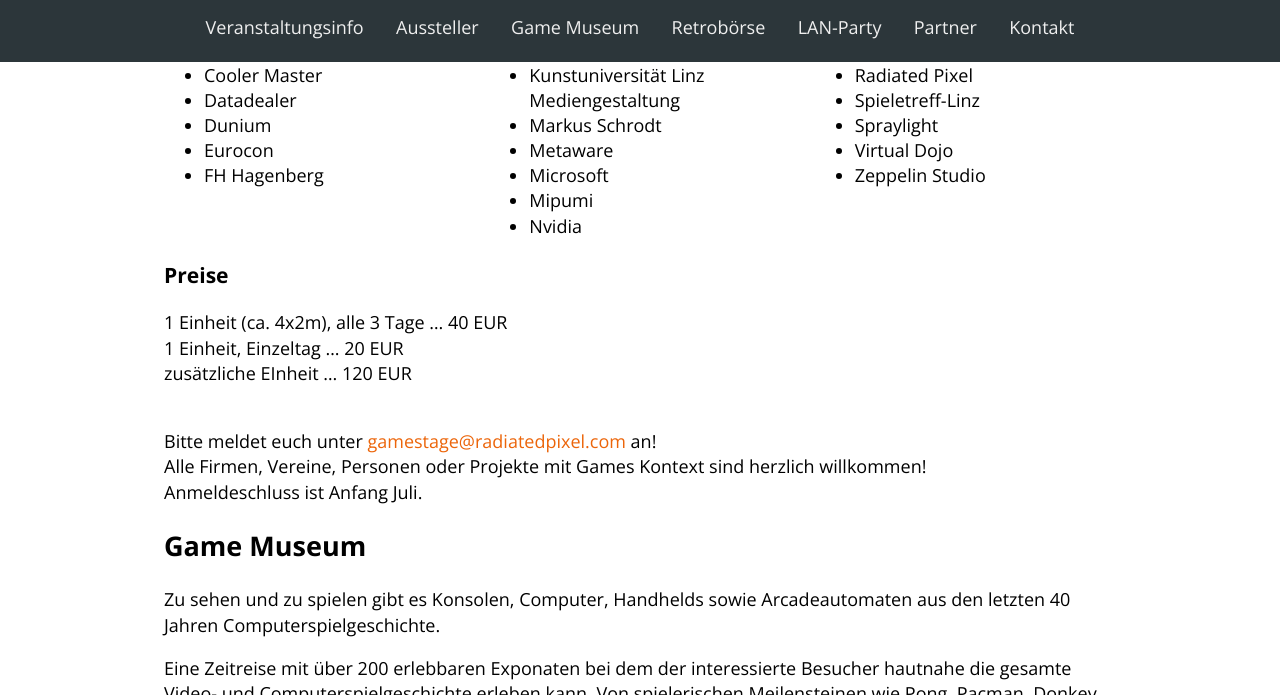
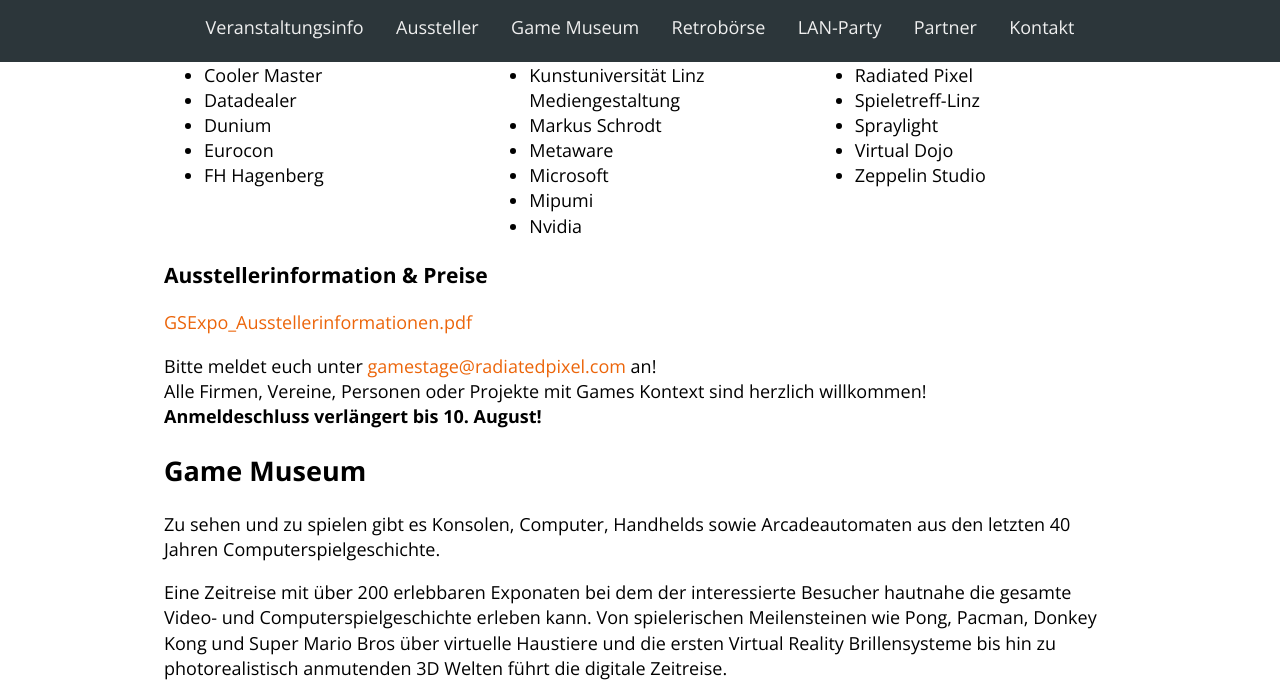
Before and after one commit to Lorti/gsexpo, a Jekyll site: the page built from index.html, in a window 1280 px wide and 900 px high, scrolled down 1730 px, cut to the strip 0-695 px from the top of the window. Built offline with Jekyll 4.4.1, drawn with Linux system fonts in a browser that asks for light colours; nearby versions of some CDN libraries; Markdown is read by kramdown in place of the engine named in the settings.

Commit message:
Update exhibitors.markdown

```diff
--- a/_includes/exhibitors.markdown
+++ b/_includes/exhibitors.markdown
@@ -48,13 +48,11 @@
      </ul>
    </div>
 </div>
-### Preise
-1 Einheit (ca. 4x2m), alle 3 Tage	… 40 EUR<br/>
-1 Einheit, Einzeltag	… 20 EUR<br/>
-zusätzliche EInheit	    … 120 EUR<br/>
+### Ausstellerinformation & Preise
+[GSExpo_Ausstellerinformationen.pdf](https://drive.google.com/file/d/0ByKHPcUzsvtBeDg4cHBGYlN3VUU/edit?usp=sharing)
 <br/>
 
 Bitte meldet euch unter [gamestage@radiatedpixel.com](mailto:gamestage@radiatedpixel.com) an!<br/>
 Alle Firmen, Vereine, Personen oder Projekte mit Games Kontext sind herzlich willkommen!
 <br/>
-Anmeldeschluss ist Anfang Juli.
+**Anmeldeschluss verlängert bis 10. August!**
```
